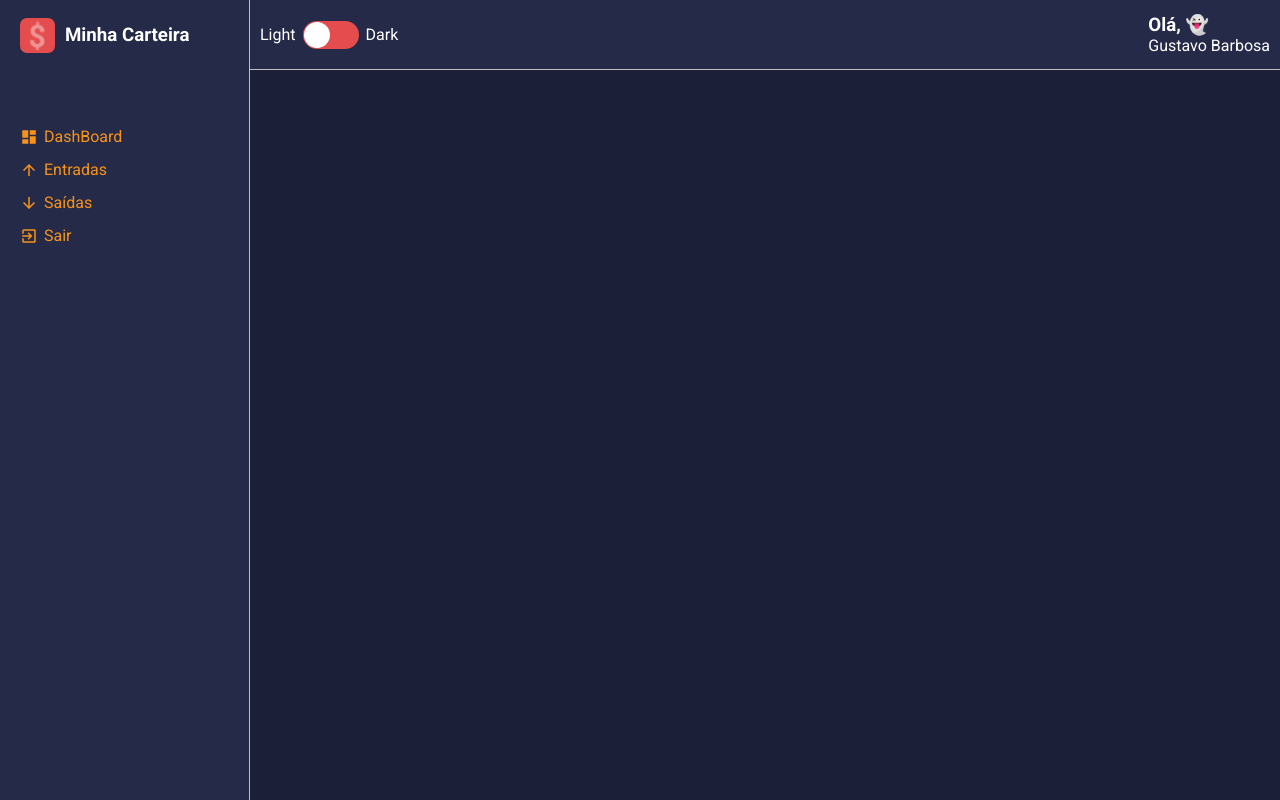
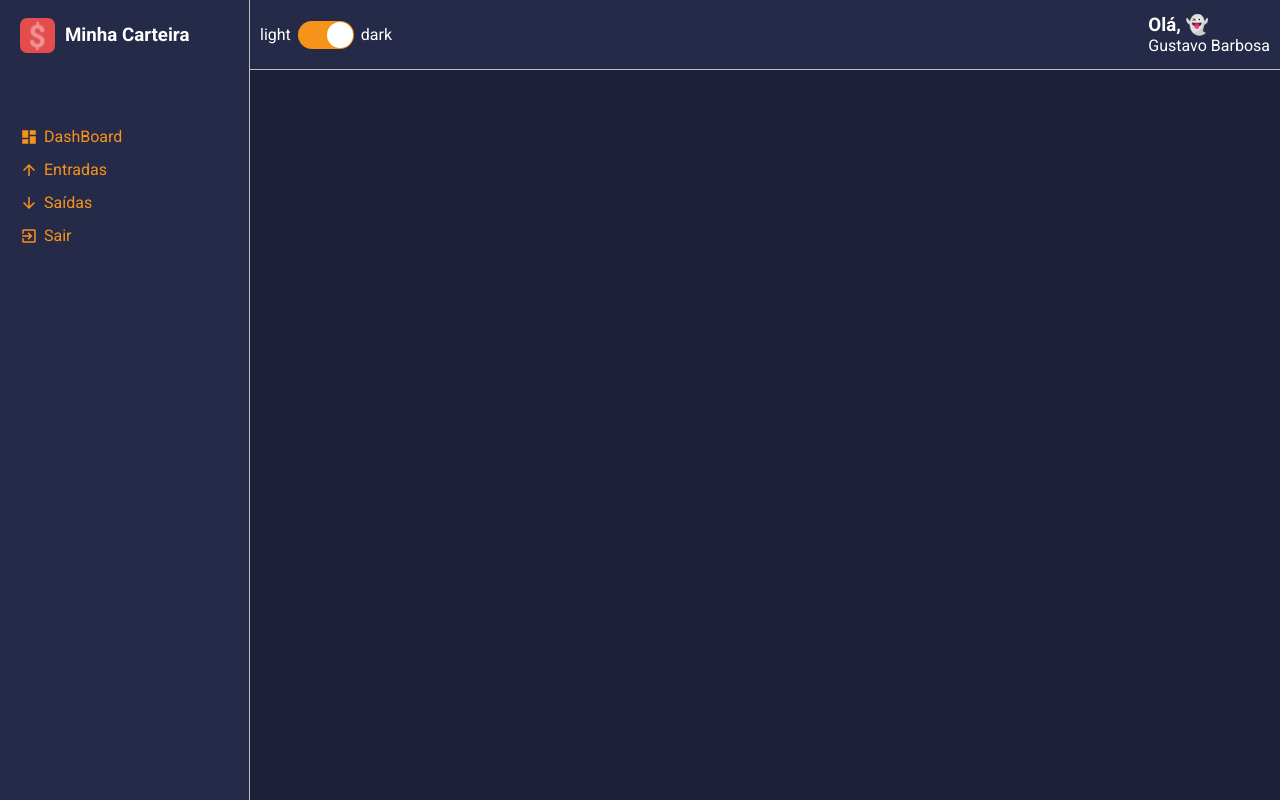
Before and after one commit to ihyailu/projeto-dashboard-financas-pessoais, a React (Create React App) app: page / in a window 1280 px wide. Built offline with nearby package versions, Linux system fonts and the light colour scheme.

Commit message:
criação do hooks e trocando o theme pelo toggle

```diff
--- a/src/App.tsx
+++ b/src/App.tsx
@@ -1,14 +1,17 @@
 import React from 'react';
 import { ThemeProvider } from 'styled-components';
 import GlobalStyles from './styles/GlobalStyles';
+
+import { useTheme } from './hooks/theme';
 
 import Routes from './routes';
 
 import dark from './styles/themes/dark';
 
 const App: React.FC = () => {
+    const {theme} = useTheme();
     return (
-    <ThemeProvider theme={dark}>
+    <ThemeProvider theme={theme}>
         <GlobalStyles />
         <Routes/>
     </ThemeProvider>
--- a/src/components/MainHeader/index.tsx
+++ b/src/components/MainHeader/index.tsx
@@ -1,7 +1,9 @@
-import React, {useMemo} from "react";
+import React, {useMemo, useState} from "react";
 
 import Toggle from '../Toggle';
 import emojis from '../../utils/emojis';
+
+import { useTheme } from '../../hooks/theme';
 
 import {
     Container,
@@ -9,8 +11,19 @@ import {
     Welcome,
     UserName
 }   from './styles';
+import dark from "../../styles/themes/dark";
+
+
 
 const MainHeader: React.FC = () => {
+    const { toggleTheme, theme } = useTheme();
+
+    const [darkTheme, setDarkTheme] = useState(() => theme.title === 'dark' ? true: false);
+
+    const handleChangeTheme = () => {
+        setDarkTheme(!darkTheme)
+        toggleTheme();
+    }
 
     const emoji = useMemo(() => {
         const indice = Math.floor(Math.random() * emojis.length);
@@ -19,9 +32,12 @@ const MainHeader: React.FC = () => {
 
     return (
         <Container>
-            <Toggle>
-
-            </Toggle>
+            <Toggle
+                labelLeft="light"
+                labelRight="dark"
+                checked={darkTheme}
+                onChange={handleChangeTheme}
+            />
             <Profile>
                 <Welcome>Olá, {emoji} </Welcome>
                 <UserName>Gustavo Barbosa</UserName>
--- a/src/components/Toggle/index.tsx
+++ b/src/components/Toggle/index.tsx
@@ -6,19 +6,32 @@ import {
     ToggleSelector
 } from './styles';
 
-const Toggle: React.FC = () => {
+interface IToggleProps {
+    labelLeft: string;
+    labelRight: string;
+    checked: boolean;
+    onChange(): void;
+}
+
+const Toggle: React.FC<IToggleProps> = ({
+    labelLeft,
+    labelRight,
+    checked,
+    onChange
+
+}) => {
     const [online, setOnline] = useState(false);
 
     return (
         <Container>
-            <ToggleLabel>Light</ToggleLabel>
+            <ToggleLabel>{labelLeft}</ToggleLabel>
             <ToggleSelector
-                checked={online}
+                checked={checked}
                 checkedIcon={false}
                 uncheckedIcon={false}
-                onChange={() => setOnline(!online)}
+                onChange={onChange}
             />
-            <ToggleLabel>Dark</ToggleLabel>
+            <ToggleLabel>{labelRight}</ToggleLabel>
         </Container>
     )
 }
--- /dev/null
+++ b/src/hooks/theme.tsx
@@ -0,0 +1,56 @@
+import React, { createContext, useState, useContext } from 'react';
+
+import dark from '../styles/themes/dark';
+import light from '../styles/themes/light';
+
+interface IThemeContext {
+    toggleTheme(): void;
+    theme: ITheme;
+}
+
+interface ITheme {
+    title: string;
+
+        colors: {
+            primary: string;
+            secondary: string;
+            tertiary: string;
+
+            white: string;
+            black: string;
+            gray: string;
+
+            sucess: string;
+            info: string;
+            warning: string;
+        },
+    };
+
+    const ThemeContext = createContext<IThemeContext>({} as IThemeContext);
+
+    const ThemeProvider: React.FC = ({ children }) => {
+        const [theme, setTheme] = useState<ITheme>(dark);
+
+        const toggleTheme = () => {
+            if(theme.title === 'dark'){
+                setTheme(light);
+            }else{
+                setTheme(dark);
+            }
+        };
+
+        return (
+            <ThemeContext.Provider value={{ toggleTheme, theme}}>
+                {children}
+            </ThemeContext.Provider>
+        )
+
+    }
+
+    function useTheme(): IThemeContext {
+        const context = useContext(ThemeContext);
+
+        return context;
+    }
+
+    export { ThemeProvider, useTheme};
--- a/src/index.tsx
+++ b/src/index.tsx
@@ -1,11 +1,15 @@
 import React from 'react';
 import ReactDOM from 'react-dom';
+
+import { ThemeProvider } from './hooks/theme';
 
 import App from './App'
 
 ReactDOM.render(
   <React.StrictMode>
+    <ThemeProvider>
     <App />
+    </ThemeProvider>
   </React.StrictMode>,
   document.getElementById('root')
 );
--- a/src/pages/Dashboard/index.tsx
+++ b/src/pages/Dashboard/index.tsx
@@ -1,4 +1,4 @@
-import React, {useState, useMemo} from 'react';
+import React, {useState, useMemo, useCallback} from 'react';
 
 import ContentHeader from '../../components/ContentHeader';
 import SelectInput from '../../components/SelectInput';
@@ -314,7 +314,7 @@ const Dashboard: React.FC = () => {
 
             },[monthSelected, yearSelected]);
 
-    const handleMonthSelected = (month: string) => {
+    const handleMonthSelected = useCallback((month: string) => {
         try {
             const parseMonth = Number(month);
             setMonthSelected(parseMonth);
@@ -322,9 +322,9 @@ const Dashboard: React.FC = () => {
         catch{
             throw new Error('invalid month value. Is accept 0 - 24.')
         }
-    }
+    },[]);
 
-    const handleYearSelected = (year: string) => {
+    const handleYearSelected = useCallback((year: string) => {
         try {
             const parseYear = Number(year);
             setYearSelected(parseYear);
@@ -332,7 +332,7 @@ const Dashboard: React.FC = () => {
         catch{
             throw new Error('invalid year value. Is accept integer number.')
         }
-    }
+    },[]);
 
 
 
```
